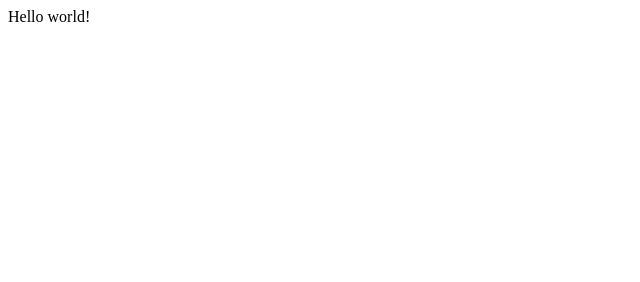
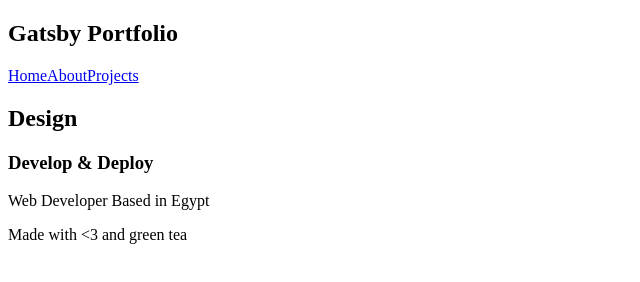
Before and after one commit to mazenadel19/Gatsby-Portfolio, a Gatsby site: page / in a window 1280 px wide. Shown: the whole page, without its empty margins (0-640 px from the left). Built offline with nearby package versions, Linux system fonts and the light colour scheme; Gatsby itself is replaced by a stand-in of ours.

Commit message:
Project Barebone

```diff
--- /dev/null
+++ b/src/components/Footer.jsx
@@ -0,0 +1,10 @@
+import { Link } from "gatsby"
+import React from "react"
+
+const Navbar = () => (
+  <footer>
+    <p>Made with &lt;3  and green tea </p>
+  </footer>
+)
+
+export default Navbar
--- /dev/null
+++ b/src/components/Layout.jsx
@@ -0,0 +1,15 @@
+import React from "react"
+import Footer from "./Footer"
+import Navbar from "./Navbar"
+
+const Layout = ({ children }) => (
+  <div className="layout">
+    <Navbar />
+    <div className="content">
+      <main>{children}</main>
+    </div>
+    <Footer />
+  </div>
+)
+
+export default Layout
--- /dev/null
+++ b/src/components/Navbar.jsx
@@ -0,0 +1,15 @@
+import { Link } from "gatsby"
+import React from "react"
+
+const Navbar = () => (
+  <nav>
+    <h1>Gatsby Portfolio</h1>
+    <div className="Links">
+      <Link to="/">Home</Link>
+      <Link to="/about">About</Link>
+      <Link to="/projects">Projects</Link>
+    </div>
+  </nav>
+)
+
+export default Navbar
--- /dev/null
+++ b/src/pages/about.jsx
@@ -0,0 +1,6 @@
+import React from "react"
+import Layout from '../components/Layout';
+
+const About = () => <Layout>about me??</Layout>
+
+export default About
--- a/src/pages/index.js
+++ b/src/pages/index.js
@@ -1,5 +1,12 @@
 import React from "react"
+import Layout from '../components/Layout';
 
 export default function Home() {
-  return <div>Hello world!</div>
+  return (
+    <Layout>
+      <h2>Design</h2>
+      <h3>Develop & Deploy</h3>
+      <p>Web Developer Based in Egypt</p>
+    </Layout>
+  )
 }
```
Also changed, not shown: src/pages/404.js (added, +11 -0 lines), src/pages/projects/index.jsx (added, +11 -0 lines).
